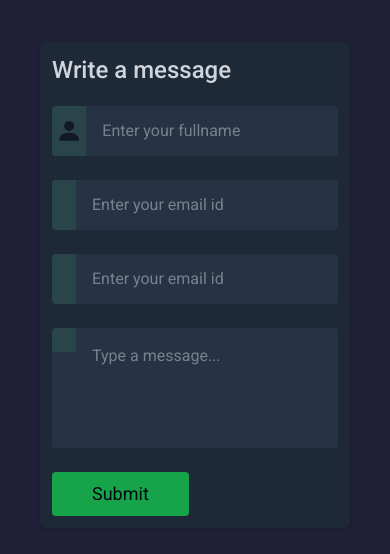
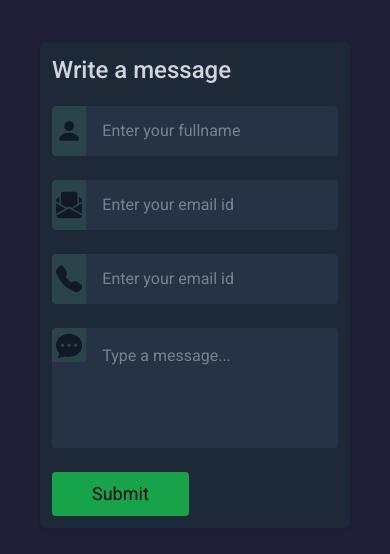
Before and after one commit to gokarna123-goku/m_portfolio, a React (Vite) app: page / in a window 390 px wide. Shown: the part 9752-10306 px from the top of the page. Built offline with nearby package versions, Linux system fonts and the light colour scheme; grey boxes are pictures that could not be loaded.

Commit message:
completed the contact responsiveness also

```diff
--- a/src/components/Contact/Contact.jsx
+++ b/src/components/Contact/Contact.jsx
@@ -34,33 +34,33 @@ const Contact = () => {
             />
           </div>
           <div className="flex items-center bg-slate-700/40 rounded w-full h-[50px] overflow-hidden mb-6">
-            <div className="w-[8%] h-full p-3 bg-green-400/10">
+            <div className="lg:w-[8%] md:w-[9%] sm:w-[12%] w-[12%] h-full lg:p-3 md:p-2 sm:p-1 p-1 bg-green-400/10">
               <EnvelopePaperFill className="w-full h-full text-gray-900" />
             </div>
             <input
               type="text"
-              className="w-[85%] h-full bg-transparent border-none outline-none px-4 text-base text-gray-400/70 placeholder:text-gray-400/70"
+              className="lg:w-[90%] md:w-[90%] sm:w-[87%] w-[87%] h-full bg-transparent border-none outline-none px-4 text-base text-gray-400/70 placeholder:text-gray-400/70"
               placeholder="Enter your email id"
             />
           </div>
           <div className="flex items-center bg-slate-700/40 rounded w-full h-[50px] overflow-hidden mb-6">
-            <div className="w-[8%] h-full p-3 bg-green-400/10">
+            <div className="lg:w-[8%] md:w-[9%] sm:w-[12%] w-[12%] h-full lg:p-3 md:p-2 sm:p-1 p-1 bg-green-400/10">
               <TelephoneFill className="w-full h-full text-gray-900 text-sm" />
             </div>
             <input
               type="text"
-              className="w-[85%] h-full bg-transparent border-none outline-none px-4 text-base text-gray-400/70 placeholder:text-gray-400/70"
+              className="lg:w-[90%] md:w-[90%] sm:w-[87%] w-[87%] h-full bg-transparent border-none outline-none px-4 text-base text-gray-400/70 placeholder:text-gray-400/70"
               placeholder="Enter your email id"
             />
           </div>
           <div className="flex items-start bg-slate-700/40 rounded w-full h-[120px] overflow-hidden mb-6">
-            <div className="w-[8%] h-auto p-3 bg-green-400/10">
+            <div className="lg:w-[8%] md:w-[9%] sm:w-[12%] w-[12%] h-auto lg:p-3 md:p-2 sm:p-1 p-1 bg-green-400/10">
               <ChatDotsFill className="w-full h-full text-gray-900 text-sm" />
             </div>
             <textarea
               cols="30"
               rows="4"
-              className="w-[90%] h-full outline-none border-none bg-transparent p-4 text-base text-gray-400/70 placeholder:text-gray-400/70 resize-none"
+              className="lg:w-[90%] md:w-[90%] sm:w-[87%] w-[87%] h-full outline-none border-none bg-transparent p-4 text-base text-gray-400/70 placeholder:text-gray-400/70 resize-none"
               placeholder="Type a message..."
             ></textarea>
           </div>
```
